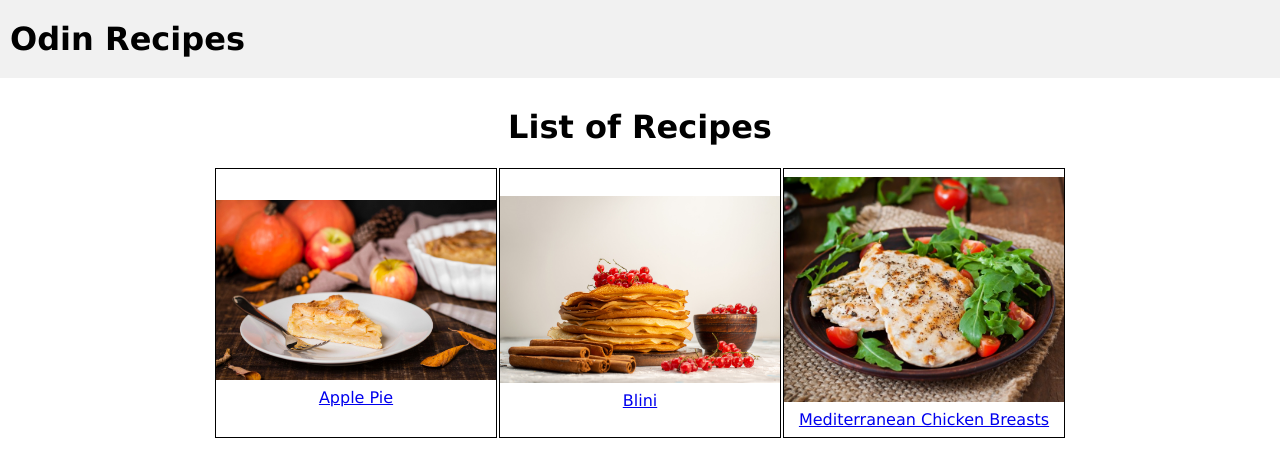
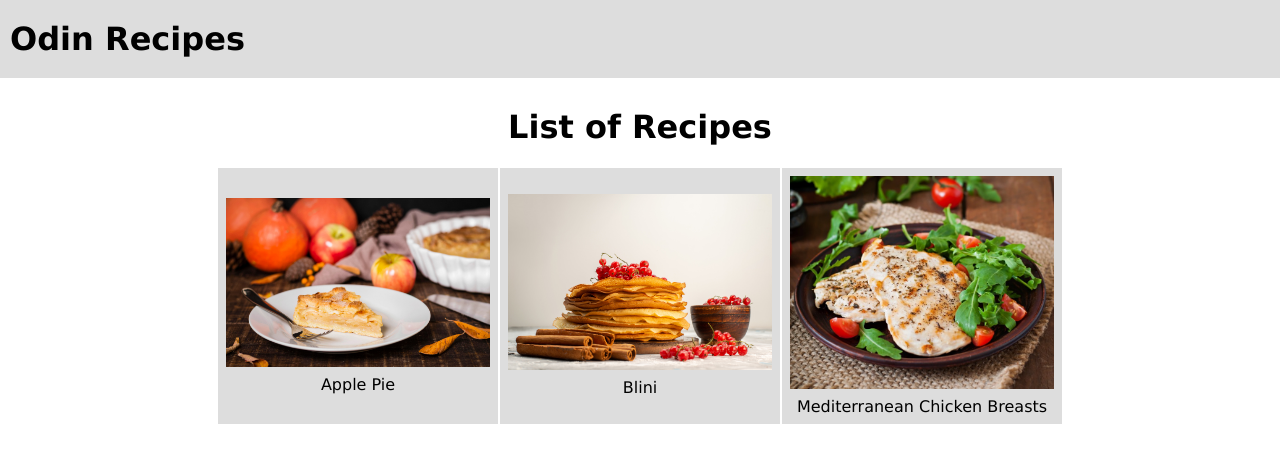
Before and after one commit to MoonLight101/odin-recipes, a plain HTML site: page index.html in a window 1280 px wide. Drawn offline with Linux system fonts and the light colour scheme.

Commit message:
Make recipe cards into links

```diff
--- a/index.html
+++ b/index.html
@@ -18,16 +18,22 @@
             <table class="allRecipes">
                 <tr>
                     <td class="item">
-                        <img src="./img/apple-pie.jpg" alt="Slice of an apple pie on a plate" width="280">
-                        <a href="./recipes/apple-pie.html">Apple Pie</a>
+                        <a href="./recipes/apple-pie.html">
+                            <img src="./img/apple-pie.jpg" alt="Slice of an apple pie on a plate" width="280">
+                            <div>Apple Pie</div>
+                        </a>
                     </td>
                     <td class="item">
-                        <img src="./img/rus-pancakes.jpg" alt="Stack of thin pancakes" width="280">
-                        <a href="./recipes/rus-pancakes.html">Blini</a>
+                        <a href="./recipes/rus-pancakes.html">
+                            <img src="./img/rus-pancakes.jpg" alt="Stack of thin pancakes" width="280">
+                            <div>Blini</div>
+                        </a>
                     </td>
                     <td class="item">
-                        <img src="./img/med-chick-breasts.jpg" alt="Mediterranean Baked Chicken Breast" width="280">
-                        <a href="./recipes/mediter-chicken-breasts.html">Mediterranean Chicken Breasts</a>
+                        <a href="./recipes/mediter-chicken-breasts.html">
+                            <img src="./img/med-chick-breasts.jpg" alt="Mediterranean Baked Chicken Breast" width="280">
+                            <div>Mediterranean Chicken Breasts</div>
+                        </a>
                     </td>
                 </tr>
             </table>
--- a/style.css
+++ b/style.css
@@ -11,7 +11,7 @@
 }
 
 .header {
-    background-color: #f1f1f1;
+    background-color: #ddd;
     padding: 20px 10px;
     position: sticky;
     top: 0;
@@ -34,7 +34,7 @@
 }
 
 .home:hover {
-    background-color: #ddd;
+    background-color: #a5a5a5;
 }
 
 .content {
@@ -53,12 +53,17 @@
 }
 
 .item {
-    border: 1px solid black;
     text-align: center;
+    background-color: #ddd;
+}
+
+.item:hover {
+    background-color: #a5a5a5;
 }
 
 .item img {
-    margin: 8px auto;
+    margin: 0px auto;
+    padding: 8px;
     width: 280px;
     display: block;
 }
@@ -66,6 +71,8 @@
 .item a {
     margin-bottom: 8px;
     display: block;
+    text-decoration: none;
+    Color: black;
 }
 
 .recipe {
```
